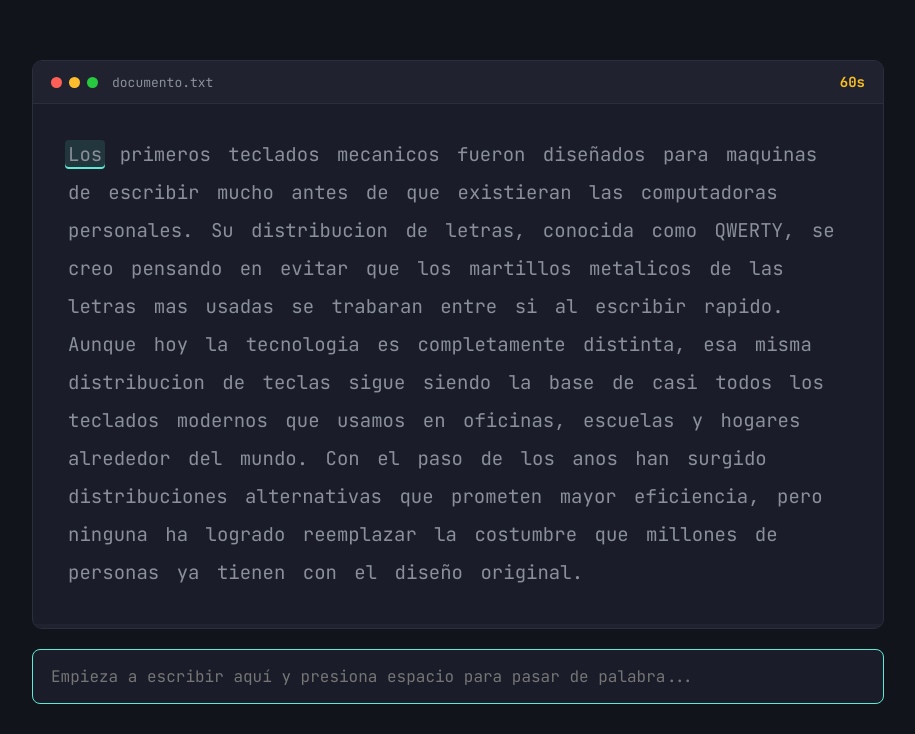
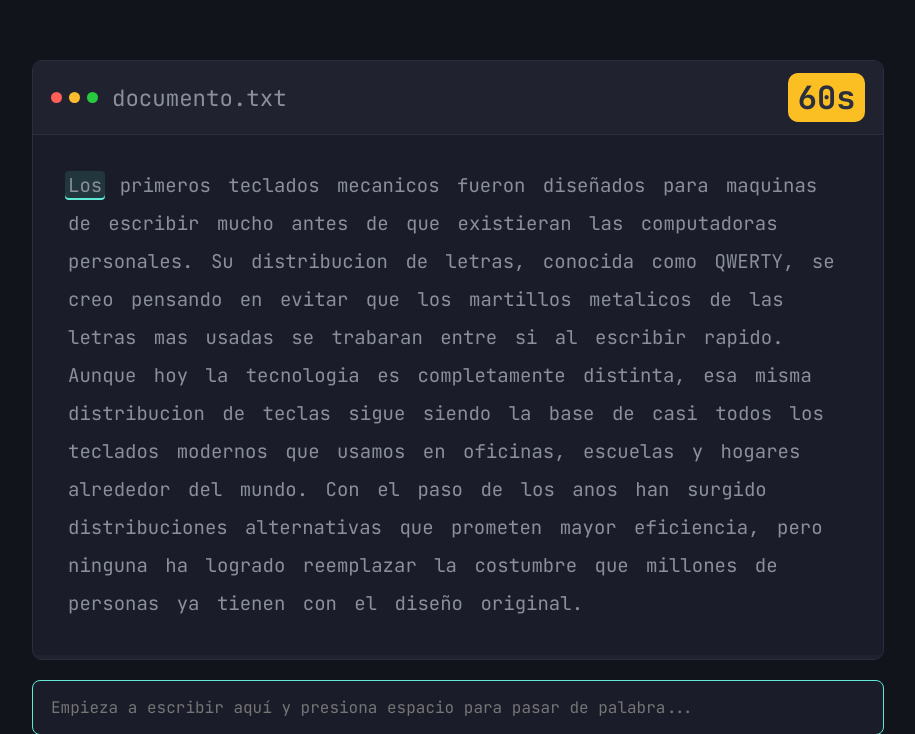
Before and after one commit to TheKokoDiaz/EjercicioPracticoIV, a Flask app: page /test/plano in a window 1280 px wide. Shown: the part 72-806 px from the top of the page, without its empty margins (182-1097 px from the left). Before the commit the page ends 776 px from the top, so only its background shows below. Run offline with Flask 3, Linux system fonts and the light colour scheme; the visitor is signed in with stand-in values (Sample User, id 1); data comes from the database, SQL or seed files in the repository.

Commit message:
Style: Agrandar temporizador | Resolves #4

```diff
--- a/static/css/style.css
+++ b/static/css/style.css
@@ -363,16 +363,20 @@ h1 {
 
 .nombre-archivo {
     font-family: var(--fuente-mono);
-    font-size: 13px;
+    font-size: 1.4rem;
     color: var(--texto-tenue);
     flex: 1;
 }
 
 .tiempo {
     font-family: var(--fuente-mono);
-    font-size: 14px;
-    color: var(--advertencia);
+    font-size: 2rem;
+    color: var(--borde);
+    border-radius: var(--radio);
+    background-color: var(--advertencia);
     font-weight: 700;
+
+    padding: 0.2rem 0.6rem;
 }
 
 .cuerpo-terminal {
```
